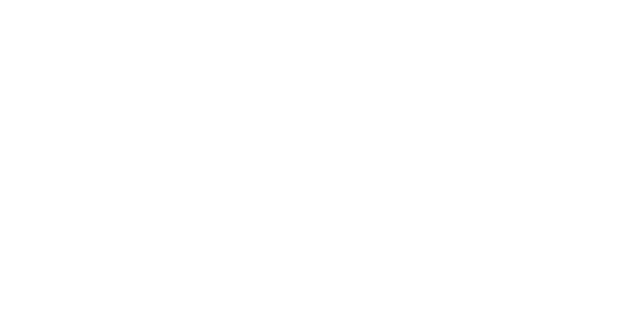
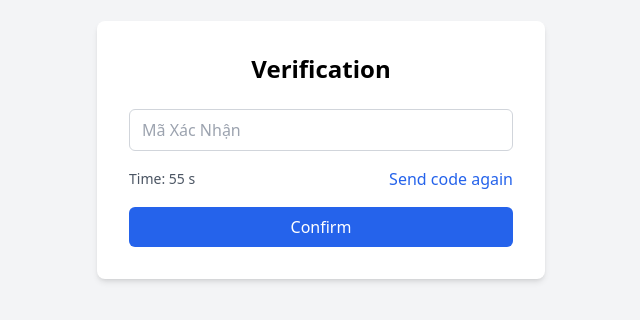
Before and after one commit to highlamjay/fe-bookingskin, a React (Vite) app: page /confirm-email in a window 1280 px wide. Before the commit this address had no page. Shown: the part 250-570 px from the top of the page, without its empty margins (319-959 px from the left). Built offline with nearby package versions, Linux system fonts and the light colour scheme.

Commit message:
feat: get api register account

```diff
--- /dev/null
+++ b/src/components/ConfirmEmail.jsx
@@ -0,0 +1,102 @@
+import { useLocation, useNavigate } from 'react-router-dom';
+import { useEffect, useState } from 'react';
+import { useMutation } from '@tanstack/react-query';
+import { sendCodeAgain, verifyCode } from '../services/verification-service';
+import * as Alert from './Alert';
+
+export default function ConfirmEmail() {
+    const [code, setCode] = useState('');
+    const [timeLeft, setTimeLeft] = useState(60);
+    const navigate = useNavigate();
+    const location = useLocation();
+    const queryParams = new URLSearchParams(location.search);
+    const email = queryParams.get('email');
+
+    const mutationSendCodeAgain = useMutation({
+      mutationFn: async () => {
+        return await sendCodeAgain(email)
+      },
+      onSuccess: (data) => {
+        console.log(data);
+      },
+      onError: (error) => {
+        console.error('Error sending confirmation code:', error);
+      },
+    })
+
+    const mutationVerifyCode = useMutation({
+      mutationFn: async (code) => {
+        return await verifyCode(code)
+      },
+      onSuccess: (data) => {
+        Alert.success(data.message);
+        navigate('/login');
+      },
+      onError: (error) => {
+        Alert.error(error.response.data.message);
+        console.error('Error verifying code:', error);
+      },
+    })
+
+    useEffect(() => {
+        const timer = setInterval(() => {
+          setTimeLeft((prevTime) => {
+            if (prevTime <= 1) {
+              clearInterval(timer);
+              return 0;
+            }
+            return prevTime - 1;
+          });
+        }, 1000);
+        return () => clearInterval(timer);
+    }, [timeLeft]);
+
+    const handleSubmit = (e) => {
+      e.preventDefault();
+      mutationVerifyCode.mutate({code: code});
+    };
+
+    const handleResendCode = () => {
+      setTimeLeft(60);
+      mutationSendCodeAgain.mutate();
+    }
+
+  return (
+    <div className="min-h-screen flex items-center justify-center bg-gray-100">
+      <div className="bg-white p-8 rounded-lg shadow-md w-full max-w-md">
+        <h2 className="text-2xl font-bold text-center mb-6">Verification</h2>
+        <form onSubmit={handleSubmit} className="space-y-4">
+          <div>
+            <input
+              type="text"
+              placeholder="Mã Xác Nhận"
+              value={code}
+              onChange={(e) => setCode(e.target.value)}
+              required
+              className="w-full px-3 py-2 border border-gray-300 rounded-md"
+              disabled={timeLeft === 0}
+            />
+          </div>
+          <div className="flex items-center justify-between">
+            <span className="text-sm text-gray-600">Time: {timeLeft} s</span>
+            <button
+              type="button"
+              onClick={handleResendCode}
+              className={`ml-4 text-blue-600 hover:underline cursor-pointer`}
+              disabled={timeLeft > 0}
+            >
+              Send code again
+            </button>
+          </div>
+          <button
+            type="submit"
+            className="w-full bg-blue-600 text-white py-2 rounded-md"
+            disabled={timeLeft === 0}
+          >
+            Confirm
+          </button>
+        </form>
+      </div>
+    </div>
+  );
+}
--- a/src/components/Register.jsx
+++ b/src/components/Register.jsx
@@ -1,7 +1,10 @@
 'use client'
 
 import { useState } from 'react'
-import { Link } from 'react-router-dom'
+import { Link, useNavigate } from 'react-router-dom'
+import { useMutation } from '@tanstack/react-query'
+import { registerUser } from '../services/auth-service'
+import * as Alert from '../components/Alert'
 
 export default function RegisterPage() {
   const [email, setEmail] = useState('')
@@ -10,21 +13,37 @@ export default function RegisterPage() {
   const [name, setName] = useState('')
   const [confirmPassword, setConfirmPassword] = useState('')
 
+  const navigate = useNavigate();
+
+  const mutationRegister = useMutation({
+    mutationFn: async (data) => {
+      return await registerUser(data);
+    },
+    onSuccess: (data) => {
+      console.log("Data from onSuccess:", data);
+      if (data.success === true){
+        // Điều hướng đến trang xác nhận với email và mã xác nhận
+        navigate(`/confirm-email?email=${email}`);
+      } else if(data.success === false){
+        Alert.error(data.message);
+      }
+    },
+    onError: (error) => {
+      Alert.error(error.response.data.message);
+      console.error('Registration failed:', error)
+    }
+  })
+
+
   const handleSubmit = (e) => {
     e.preventDefault()
-
-    // Kiểm tra xem mật khẩu và xác nhận mật khẩu có khớp không
-    if (password !== confirmPassword) {
-      alert("Mật khẩu không khớp. Vui lòng thử lại.")
-      return
-    }
-
-    // Tạo mã xác nhận ngẫu nhiên
-    const confirmationCode = Math.floor(100000 + Math.random() * 900000).toString()
-    console.log('Confirmation code:', confirmationCode)
-
-    // Điều hướng đến trang xác nhận với email và mã xác nhận
-    window.location.href = `/confirm?email=${encodeURIComponent(email)}&code=${confirmationCode}`
+    mutationRegister.mutate({
+      name: name,
+      email: email,
+      username: username,
+      password: password,
+      confirmPassword: confirmPassword
+    });
   }
 
   return (
@@ -86,7 +105,7 @@ export default function RegisterPage() {
             type="submit"
             className="w-full bg-blue-600 text-white py-2 rounded-md hover:bg-blue-700 focus:outline-none focus:ring-2 focus:ring-blue-500 focus:ring-offset-2"
           >
-            <Link to="/confirm" className="text-blue-600 text-white hover:underline">
+            <Link to="/confirm" className=" text-white hover:underline">
             Register
           </Link>
           </button>
--- a/src/main.jsx
+++ b/src/main.jsx
@@ -18,10 +18,12 @@ import Customers from './components/admin/Customers.jsx';
 import ProductAdmin from './components/admin/Products.jsx';
 import Posts from './components/admin/Posts.jsx';
 import Revenua from './components/admin/Revenua.jsx';
+import ConfirmEmail from './components/ConfirmEmail.jsx';
 import './index.css';
 import { store } from "./redux/store.js";
 import { Provider } from "react-redux";
 import { QueryClient, QueryClientProvider } from "@tanstack/react-query";
+
 
 const queryClient = new QueryClient();
 
@@ -37,6 +39,7 @@ root.render(
         <Route path="/forgot-password" element={<ForgotPassword />} />
         <Route path="/products" element={<Products />} />
         <Route path="/confirm" element={<Confirm />} />
+        <Route path="/confirm-email" element={<ConfirmEmail />} />
         <Route path="/products-id" element={<InformationProduct />} />
         <Route path="/user-info" element={<UserInfo />} />
         <Route path="/buy" element={<Buy />} />
--- a/src/services/auth-service.js
+++ b/src/services/auth-service.js
@@ -13,3 +13,15 @@ export const loginUser = async (data) => {
       throw error;
     }
 };
+
+export const registerUser = async (data) => {
+    try {
+      const response = await axios.post(
+        `${API_KEY}/auth/register`, data
+      );
+      return response.data;
+    } catch (error) {
+      console.error("Failed to register user", error);
+      throw error;
+    }
+};
--- /dev/null
+++ b/src/services/verification-service.js
@@ -0,0 +1,25 @@
+import axios from "axios";
+
+const API_KEY = import.meta.env.VITE_API_KEY;
+
+export const sendCodeAgain = async (email) => {
+    try {
+      const response = await axios.get(
+        `${API_KEY}/verification/send-again?email=${email}`,
+      );
+      return response.data;
+    } catch (error) {
+      console.error("Failed to send code again", error);
+      throw error;
+    }
+};
+
+export const verifyCode = async (code) => {
+  try {
+    const response = await axios.post(`${API_KEY}/verification/verify-code`, code);
+    return response.data;
+  } catch (error) {
+    console.error("Failed to verify code", error);
+    throw error;
+  }
+};
```
